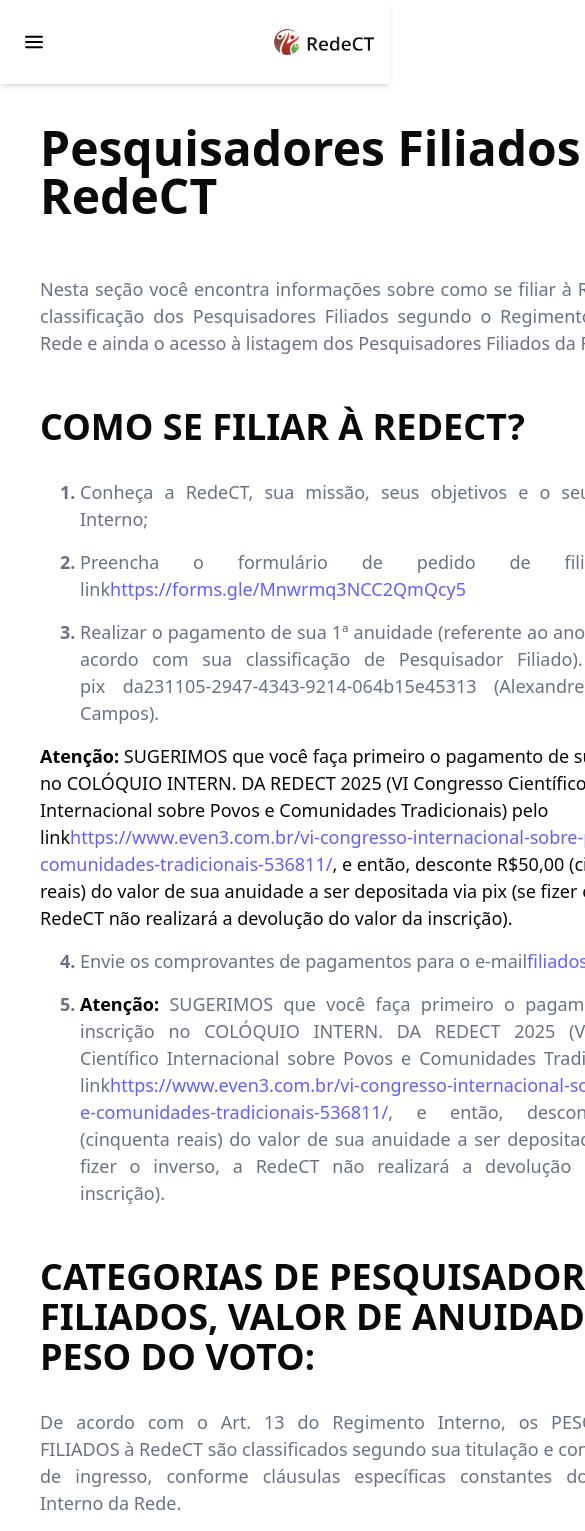
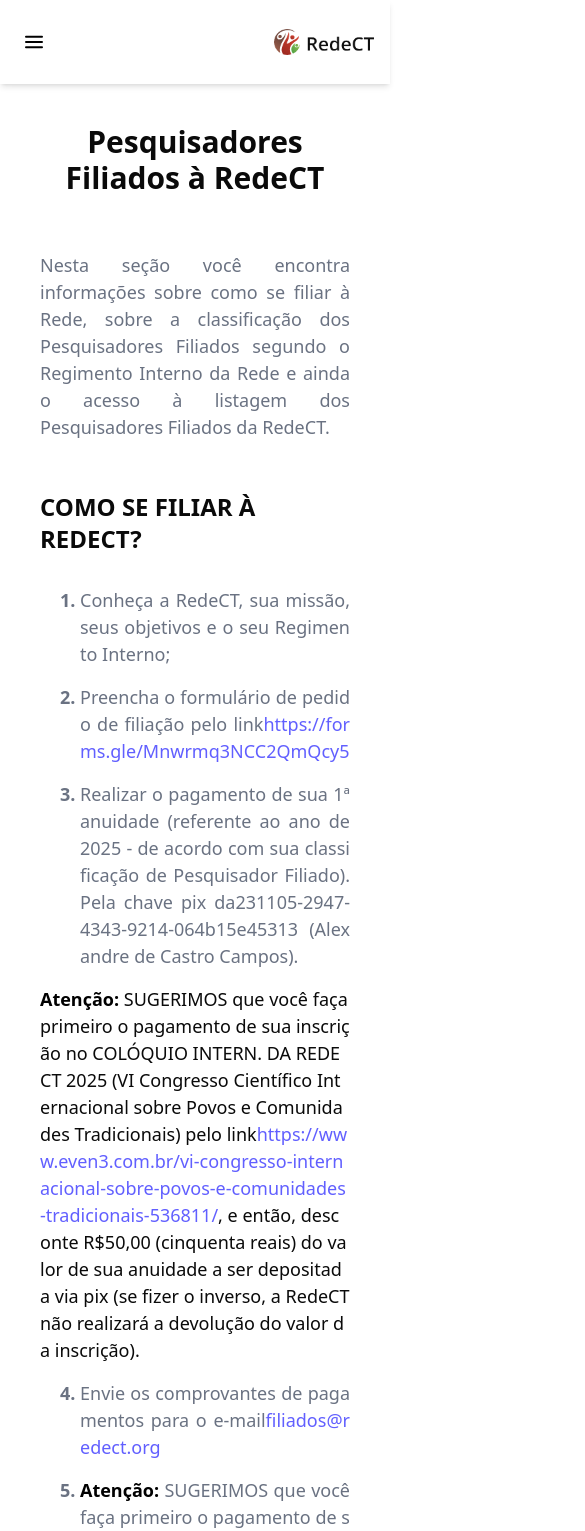
Before and after one commit to andersonkaiti/rede-ct, a Next.js app in the folder rede-ct/: page /quem-somos/pesquisadores-participantes in a window 390 px wide. Shown: the top 1531 px of the page, 585 px wide, since content can reach past the window. Built offline with nearby package versions, Linux system fonts and the light colour scheme.

Commit message:
:iphone: fix: Correção do tamanho dos títulos e posicionando do componente de lista ordenada e do tabs do Shadcn.

```diff
--- a/rede-ct/src/app/globals.css
+++ b/rede-ct/src/app/globals.css
@@ -134,3 +134,15 @@
     font-weight: bold;
   }
 }
+
+.title-1 {
+  @apply text-3xl font-extrabold lg:text-5xl;
+}
+
+.title-2 {
+  @apply text-2xl font-bold lg:text-4xl;
+}
+
+.title-3 {
+  @apply text-xl font-bold lg:text-2xl;
+}
--- a/rede-ct/src/app/quem-somos/equipe-de-gestao/page.tsx
+++ b/rede-ct/src/app/quem-somos/equipe-de-gestao/page.tsx
@@ -8,9 +8,7 @@
     <main className="mx-auto flex max-w-7xl flex-col justify-center gap-12.5 p-10 lg:p-25">
       {sections.map((section, index: number) => (
         <section key={index} className="space-y-8 md:space-y-14">
-          <h1 className="text-center text-5xl font-extrabold">
-            {section.title}
-          </h1>
+          <h1 className="title-1 text-center">{section.title}</h1>
           <div className="grid grid-cols-1 gap-10 md:grid-cols-3">
             {section.members.map((member, index: number) => (
               <MembroCard.Root key={index}>
--- a/rede-ct/src/app/quem-somos/missao-valores-e-objetivos/page.tsx
+++ b/rede-ct/src/app/quem-somos/missao-valores-e-objetivos/page.tsx
@@ -3,13 +3,11 @@
 export default function MissaoValoresEObjetivos() {
   return (
     <main className="mx-auto flex max-w-7xl flex-col justify-center gap-12.5 p-10 lg:p-25">
-      <h1 className="text-5xl font-bold">
+      <h1 className="title-1 text-center">
         Missão, valores, objetivos e grandes desafios da RedeCT
       </h1>
       <section className="space-y-4">
-        <h2 className="text-center text-4xl font-bold">
-          Quem são os Povos Tradicionais
-        </h2>
+        <h2 className="title-2 text-center">Quem são os Povos Tradicionais</h2>
         <p className="text-justify text-[18px] text-gray-500">
           A RedeCT, seguindo a orientação dada por diversos autores,
           considera POVOS TRADICIONAIS o conjunto formado pelos Povos
--- a/rede-ct/src/app/quem-somos/parceiros-e-financiadores/page.tsx
+++ b/rede-ct/src/app/quem-somos/parceiros-e-financiadores/page.tsx
@@ -4,7 +4,7 @@
   return (
     <main className="mx-auto flex max-w-7xl flex-col justify-center gap-12.5 p-10 lg:p-25">
       <section className="space-y-14">
-        <h1 className="text-center text-5xl font-extrabold">
+        <h1 className="title-1 text-center">
           PARCERIAS INSTITUCIONAIS E FINANCIAMENTOS
         </h1>
         <p className="text-justify text-gray-500">
@@ -14,8 +14,8 @@
         </p>
       </section>
       <section className="space-y-14">
-        <div className="flex items-center gap-4">
-          <div className="relative h-48 flex-1">
+        <div className="flex flex-col items-center gap-4 lg:flex-row">
+          <div className="relative h-48 w-full lg:flex-1">
             <Image
               src="/images/parceiro-1.png"
               alt="CITeBauru"
--- a/rede-ct/src/app/quem-somos/pesquisadores-participantes/page.tsx
+++ b/rede-ct/src/app/quem-somos/pesquisadores-participantes/page.tsx
@@ -20,9 +20,7 @@
   return (
     <main className="mx-auto flex max-w-7xl flex-col justify-center gap-12.5 p-10 lg:p-25">
       <section className="space-y-14">
-        <h1 className="text-5xl font-extrabold">
-          Pesquisadores Filiados à RedeCT
-        </h1>
+        <h1 className="title-1 text-center">Pesquisadores Filiados à RedeCT</h1>
         <p className="text-justify text-gray-500">
           Nesta seção você encontra informações sobre como se filiar à Rede,
           sobre a classificação dos Pesquisadores Filiados segundo o Regimento
@@ -31,7 +29,7 @@
         </p>
       </section>
       <section className="space-y-8">
-        <h1 className="text-4xl font-bold">COMO SE FILIAR À REDECT?</h1>
+        <h2 className="title-2">COMO SE FILIAR À REDECT?</h2>
         <OrderedList.Root>
           <OrderedList.Item>
             Conheça a RedeCT, sua missão, seus objetivos e o seu Regimento
@@ -89,10 +87,10 @@
         </OrderedList.Root>
       </section>
       <section className="space-y-8">
-        <h1 className="text-4xl font-bold">
+        <h2 className="title-2">
           CATEGORIAS DE PESQUISADORES FILIADOS, VALOR DE ANUIDADE E PESO DO
           VOTO:
-        </h1>
+        </h2>
         <p className="text-justify text-gray-500">
           De acordo com o Art. 13 do Regimento Interno, os PESQUISADORES
           FILIADOS à RedeCT são classificados segundo sua titulação e conforme
@@ -164,9 +162,9 @@
         </Tabs.Root>
       </section>
       <section className="space-y-14">
-        <h1 className="text-4xl font-bold">
+        <h2 className="title-2">
           GALERIA IN MEMORIAM DE PESQUISADORES DA REDECT
-        </h1>
+        </h2>
         <p className="text-justify text-gray-500">
           Nesta seção você encontra informações sobre como se filiar à Rede,
           sobre a classificação dos Pesquisadores Filiados segundo o Regimento
@@ -186,9 +184,9 @@
         </div>
       </section>
       <section className="space-y-14">
-        <h1 className="text-4xl font-bold">
+        <h2 className="title-2">
           GALERIA IN MEMORIAM DE LÍDERES DE POVOS TRADICIONAIS
-        </h1>
+        </h2>
         <p className="text-justify text-gray-500">
           Nesta seção, mantemos nossa homenagem aos líderes de Povos
           Tradicionais falecidos e que deixaram sua contribuição e legado na
--- a/rede-ct/src/app/quem-somos/regimento-e-atas/page.tsx
+++ b/rede-ct/src/app/quem-somos/regimento-e-atas/page.tsx
@@ -2,7 +2,7 @@
   return (
     <main className="mx-auto flex max-w-7xl flex-col justify-center gap-12.5 p-10 lg:p-25">
       <section className="space-y-14">
-        <h1 className="text-center text-5xl font-extrabold">
+        <h1 className="title-1 text-center">
           REGIMENTO, CONVOCAÇÕES, PAUTAS E ATAS
         </h1>
         <p className="text-justify text-gray-500">
@@ -14,7 +14,7 @@
       </section>
       <section className="grid grid-cols-1 gap-14 md:grid-cols-3">
         <div className="space-y-4">
-          <h2 className="text-4xl font-bold">REGIMENTO INTERNO DA REDECT</h2>
+          <h2 className="title-2 text-center">REGIMENTO INTERNO DA REDECT</h2>
 
           <p className="text-justify text-gray-500">
             Esta é a 1ª versão (já válida) do Regimento Interno da RedeCT,
@@ -27,7 +27,7 @@
           </p>
         </div>
         <div className="space-y-4">
-          <h2 className="text-4xl font-bold">
+          <h2 className="title-2 text-center">
             CONVOCAÇÕES E PAUTAS DE REUNIÕES AGENDADAS
           </h2>
 
@@ -40,7 +40,7 @@
           </p>
         </div>
         <div className="space-y-4">
-          <h2 className="text-4xl font-bold">ATAS DE REUNIÕES</h2>
+          <h2 className="title-2 text-center">ATAS DE REUNIÕES</h2>
 
           <p className="text-justify text-gray-500">
             Nonono nononn nonon ono nn nnononon nonono onno nonon ono on
@@ -49,7 +49,7 @@
         </div>
       </section>
       <section>
-        <h2 className="text-4xl font-bold">ATAS DE REUNIÕES</h2>
+        <h2 className="title-2 text-center">ATAS DE REUNIÕES</h2>
       </section>
     </main>
   );
--- a/rede-ct/src/components/ordered-list/ordered-list.tsx
+++ b/rede-ct/src/components/ordered-list/ordered-list.tsx
@@ -2,6 +2,10 @@
 
 export function OrderedListRoot({ children }: IOrderedListProps) {
   return (
-    <ol className="custom-marker ml-10 list-decimal space-y-4">{children}</ol>
+    <div className="w-full">
+      <ol className="custom-marker ml-10 list-decimal space-y-4 break-all">
+        {children}
+      </ol>
+    </div>
   );
 }
--- a/rede-ct/src/components/ui/tabs.tsx
+++ b/rede-ct/src/components/ui/tabs.tsx
@@ -26,7 +26,7 @@
     <TabsPrimitive.List
       data-slot="tabs-list"
       className={cn(
-        "text-muted-foreground inline-flex h-9 w-fit items-center justify-center rounded-lg border-b-1",
+        "text-muted-foreground inline-flex w-fit flex-col items-center justify-center rounded-lg border-b-1 md:h-9 md:flex-row",
         className,
       )}
       {...props}
```
Also changed, not shown: rede-ct/src/app/quem-somos/transparencia-e-controle-social/page.tsx (+6 -12 lines).
